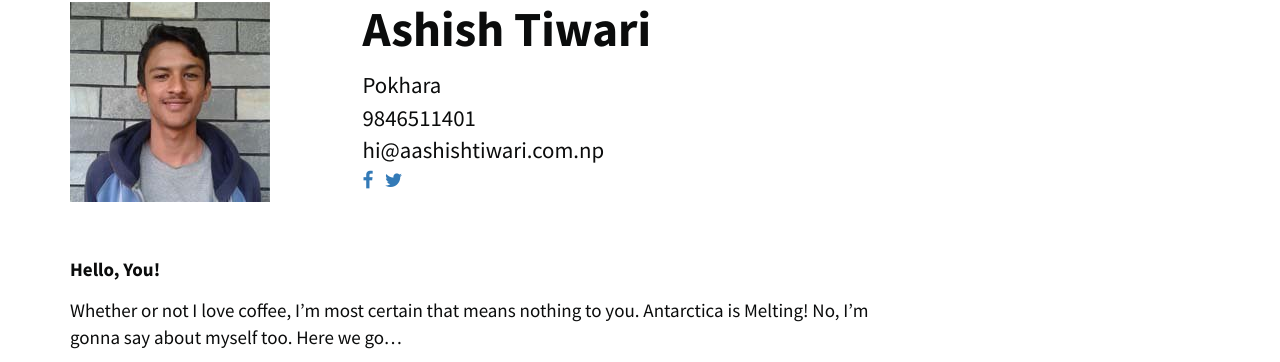
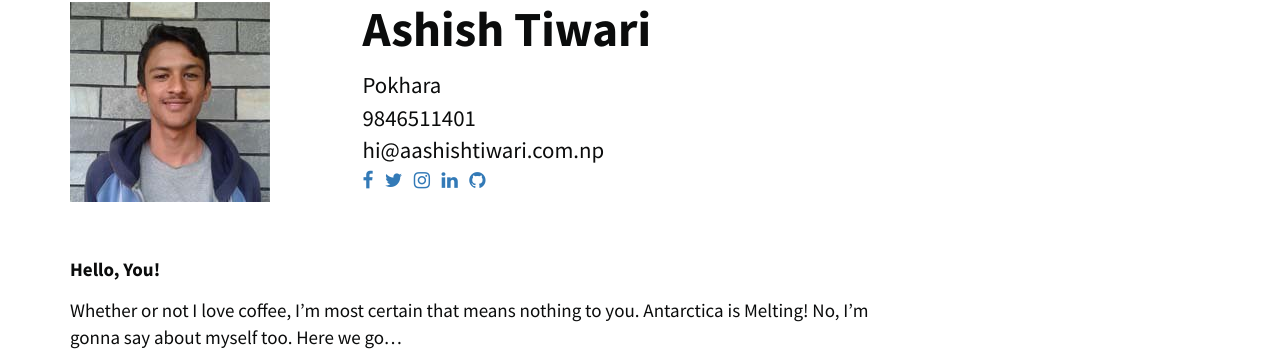
Before and after one commit to Classof2020/classof2020.github.io, a Jekyll site: the page built from _class/ashish_tiwari.md, in a window 1280 px wide. Shown: the part 136-498 px from the top of the page. Built offline with Jekyll 4.4.1, drawn with Linux system fonts in a browser that asks for light colours; nearby versions of some CDN libraries.

Commit message:
add github and linkedin icon capability on profile

```diff
--- a/_class/ashish_tiwari.md
+++ b/_class/ashish_tiwari.md
@@ -7,7 +7,8 @@ email: hi@aashishtiwari.com.np
 phonenumber: 9846511401
 facebook: https://facebook.com/MegaMindAT
 twitter: https://twitter.com/MegaMindAT
-linkedin:
+linkedin: https://np.linkedin.com/in/megamindat
+instagram: https://instagram.com/megamindat
 github: https://github.com/MegaMind98
 memberid:
 layout: profile
--- a/_layouts/profile.html
+++ b/_layouts/profile.html
@@ -23,7 +23,10 @@ description: >
       {% if page.phonenumber %}<div class="member-phone">{{ page.phonenumber }}</div>{% endif %}
       {% if page.email %}<div class="member-phone">{{ page.email }}</div>{% endif %}
       {% if page.facebook %}<div class="member-social"><a href="{{ page.facebook }}" target="_blank"><i class="fa fa-facebook"></i></a>{% endif %}&nbsp;&nbsp;
-	  {% if page.twitter %}<a href="{{ page.twitter }}" target="_blank"><i class="fa fa-twitter" ></i></a>{% endif %}  </div>
+	  {% if page.twitter %}<a href="{{ page.twitter }}" target="_blank"><i class="fa fa-twitter" ></i></a>{% endif %}&nbsp;&nbsp;
+	  {% if page.instagram %}<a href="{{ page.instagram }}" target="_blank"><i class="fa fa-instagram" ></i></a>{% endif %}&nbsp;&nbsp;
+	  {% if page.linkedin %}<a href="{{ page.linkedin }}" target="_blank"><i class="fa fa-linkedin" ></i></a>{% endif %}&nbsp;&nbsp;
+	  {% if page.github %}<a href="{{ page.github }}" target="_blank"><i class="fa fa-github" ></i></a>{% endif %}  </div>
 	</div>
   </div><br><br>
   <div class="row">
```
